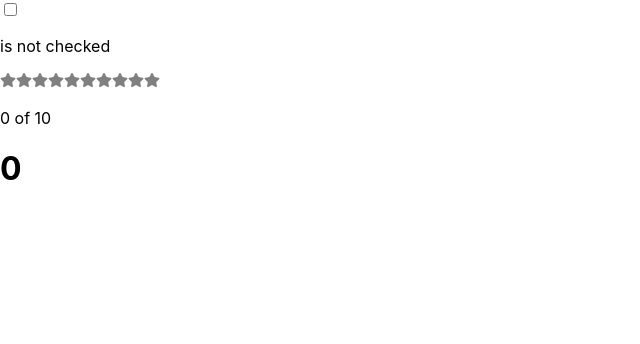
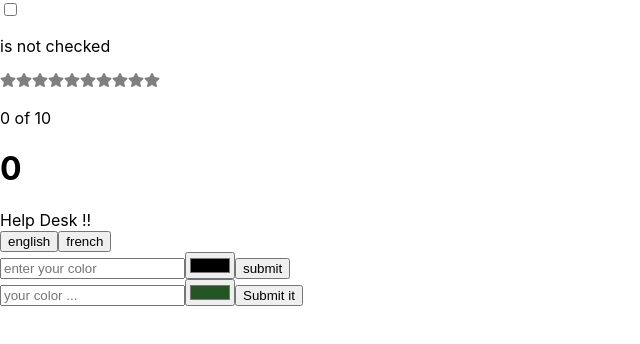
Before and after one commit to OzanOcak/react-tuts, a React (Create React App) app: page / in a window 1280 px wide. Shown: the top 344 px of the page, without its empty margins (0-640 px from the left). Built offline with nearby package versions, Linux system fonts and the light colour scheme; no server answers.

Commit message:
useReducer and useRef()

```diff
--- a/src/App.js
+++ b/src/App.js
@@ -1,5 +1,8 @@
 import "./App.css";
 import CheckBox from "./components/CheckBox";
+import ColorPicker from "./components/ColorPicker";
+import ColorPicker2 from "./components/ColorPicker2";
+import HelpDesk from "./components/HelpDesk";
 import IncByReducer from "./components/IncByReducer";
 import StarRating from "./components/StarRating";
 import UserList from "./components/UserList";
@@ -11,6 +14,9 @@ function App() {
       <StarRating totalStars={10} />
       <UserList />
       <IncByReducer />
+      <HelpDesk />
+      <ColorPicker />
+      <ColorPicker2 />
     </>
   );
 }
--- /dev/null
+++ b/src/components/ColorPicker.js
@@ -0,0 +1,27 @@
+import { useRef } from "react";
+
+//function submit() {}
+
+const ColorPicker = () => {
+  const text = useRef();
+  const color = useRef();
+
+  const submit = (e) => {
+    e.preventDefault();
+    const textValue = text.current.value;
+    const colorValue = color.current.value;
+    alert(`your ${textValue} is ${colorValue} in hex `);
+    text.current.value = "";
+    color.current.value = "";
+  };
+  return (
+    <form onSubmit={submit}>
+      <input type="text" ref={text} placeholder="enter your color" />
+      <input type="color" ref={color} />
+      <button type="submit" onClick={submit}>
+        submit
+      </button>
+    </form>
+  );
+};
+export default ColorPicker;
--- /dev/null
+++ b/src/components/ColorPicker2.js
@@ -0,0 +1,31 @@
+import { useState } from "react";
+
+const ColorPicker2 = () => {
+  const [color, setColor] = useState("#265525");
+  const [text, setText] = useState("");
+  const submit = (e) => {
+    e.preventDefault();
+    alert(`you favorite color  ${text} is ${color} in hex number`);
+    setText("");
+    setColor("#265525");
+  };
+  return (
+    <form onSubmit={submit}>
+      <input
+        type="text"
+        value={text}
+        placeholder="your color ..."
+        onChange={(e) => setText(e.target.value)}
+      ></input>
+      <input
+        type="color"
+        value={color}
+        onChange={(e) => setColor(e.target.value)}
+      ></input>
+      <button type="submit" onClick={submit}>
+        Submit it
+      </button>
+    </form>
+  );
+};
+export default ColorPicker2;
--- /dev/null
+++ b/src/components/HelpDesk.js
@@ -0,0 +1,26 @@
+import { useReducer } from "react";
+
+const initialState = {
+  message: "Help Desk !!",
+};
+
+function reducer(state, action) {
+  switch (action.type) {
+    case "french":
+      return { message: "bonjour, comment je peux t'aider ?" };
+    case "english":
+      return { message: "hello, How can I help you ?" };
+  }
+}
+
+const HelpDesk = () => {
+  const [state, dispatch] = useReducer(reducer, initialState);
+  return (
+    <>
+      <div>{state.message}</div>
+      <button onClick={() => dispatch({ type: "english" })}>english</button>
+      <button onClick={() => dispatch({ type: "french" })}>french</button>
+    </>
+  );
+};
+export default HelpDesk;
```
